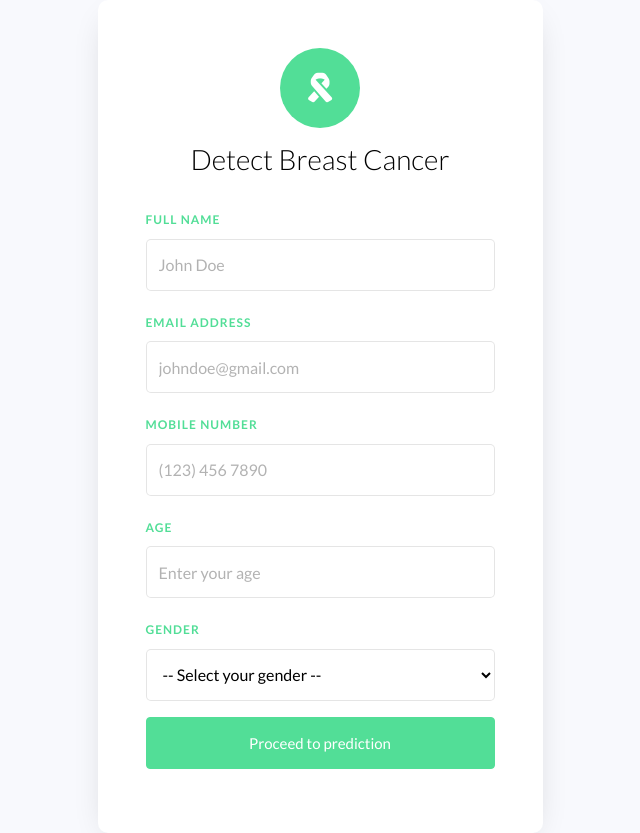
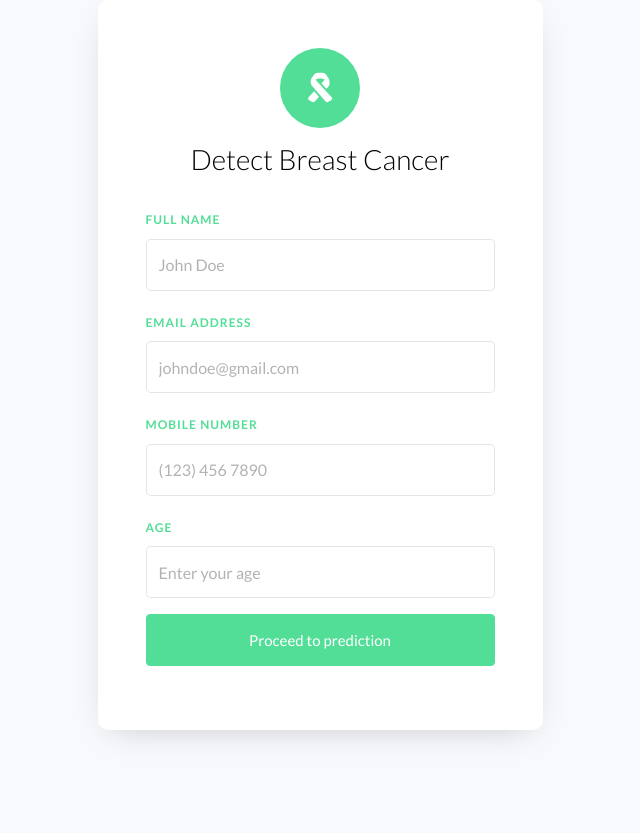
Before and after one commit to chetanjrao/prediction, a Django app: page / in a window 1280 px wide. Shown: the whole page, without its empty margins (320-960 px from the left). After the commit the page ends 739 px from the top, so only its background shows below. Run offline with Django 3.2, Linux system fonts and the light colour scheme; parts of the project's set-up code (start-up, migrations or seed data) failed here and were passed over; some libraries are stand-ins or nearby versions.

Commit message:
Update index

```diff
--- a/templates/index.html
+++ b/templates/index.html
@@ -70,21 +70,6 @@
                     required
                   />
                 </div>
-                <div class="form-group mb-3">
-                  <label class="label" for="email">Gender</label>
-                  <select
-                    type="number"
-                    min="0"
-                    class="form-control"
-                    name="gender"
-                    required
-                  >
-                  <option value="">-- Select your gender --</option>
-                  <option value="1">Male</option>
-                  <option value="2">Female</option>
-                  <option value="3">Others</option>
-                </select>
-                </div>
                 <div class="form-group">
                   <button
                     type="submit"
```
